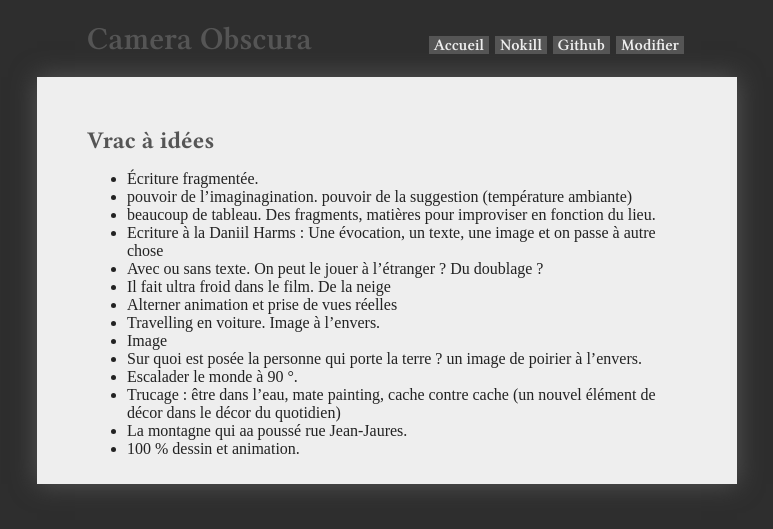
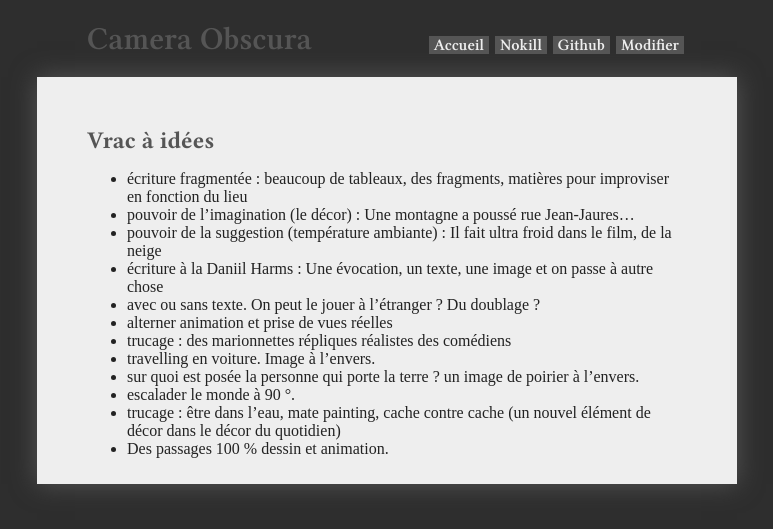
Before and after one commit to virginienokill/camera-obscura, a Jekyll site: the page built from contenu/ecriture/vrac.md, in a window 1280 px wide. Shown: the top 529 px of the page, without its empty margins (253-1026 px from the left). Built offline with Jekyll 4.4.1, drawn with Linux system fonts in a browser that asks for light colours; nearby versions of some CDN libraries; some web fonts are replaced; our own code applies the rules of GitHub Pages for plain Markdown files; a script that is not in the unit is left out; the repository's description, which GitHub fills in, is left out.

Commit message:
Update vrac.md

```diff
--- a/contenu/ecriture/vrac.md
+++ b/contenu/ecriture/vrac.md
@@ -1,16 +1,14 @@
 # Vrac à idées
 
-- Écriture fragmentée.
-- pouvoir de l'imaginagination. pouvoir de la suggestion (température ambiante)
-- beaucoup de tableau. Des fragments, matières pour improviser en fonction du lieu.
-- Ecriture à la Daniil Harms : Une évocation, un texte, une image et on passe à autre chose
-- Avec ou sans texte. On peut le jouer à l'étranger ? Du doublage ?
-- Il fait ultra froid dans le film. De la neige
-- Alterner animation et prise de vues réelles
-- Travelling en voiture. Image à l'envers.
-- Image
-- Sur quoi est posée la personne qui porte la terre ? un image de poirier à l'envers.
-- Escalader le monde à 90 °.
-- Trucage : être dans l'eau, mate painting, cache contre cache (un nouvel élément de décor dans le décor du quotidien)
-- La montagne qui aa poussé rue Jean-Jaures.
-- 100 % dessin et animation.
+- écriture fragmentée : beaucoup de tableaux, des fragments, matières pour improviser en fonction du lieu
+- pouvoir de l'imagination (le décor) : Une montagne a poussé rue Jean-Jaures...
+- pouvoir de la suggestion (température ambiante) : Il fait ultra froid dans le film, de la neige
+- écriture à la Daniil Harms : Une évocation, un texte, une image et on passe à autre chose
+- avec ou sans texte. On peut le jouer à l'étranger ? Du doublage ?
+- alterner animation et prise de vues réelles
+- trucage : des marionnettes répliques réalistes des comédiens
+- travelling en voiture. Image à l'envers.
+- sur quoi est posée la personne qui porte la terre ? un image de poirier à l'envers.
+- escalader le monde à 90 °.
+- trucage : être dans l'eau, mate painting, cache contre cache (un nouvel élément de décor dans le décor du quotidien)
+- Des passages 100 % dessin et animation.
```
